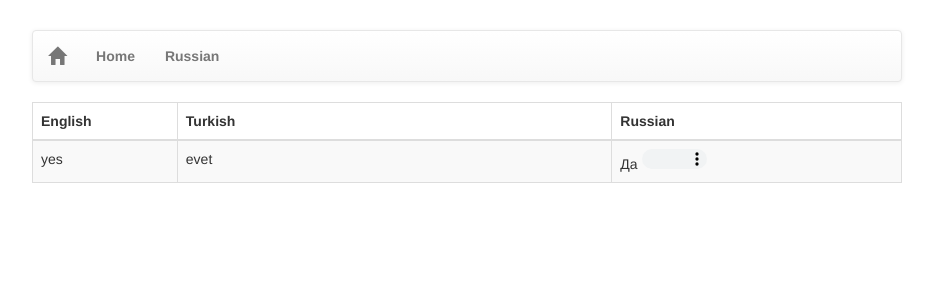
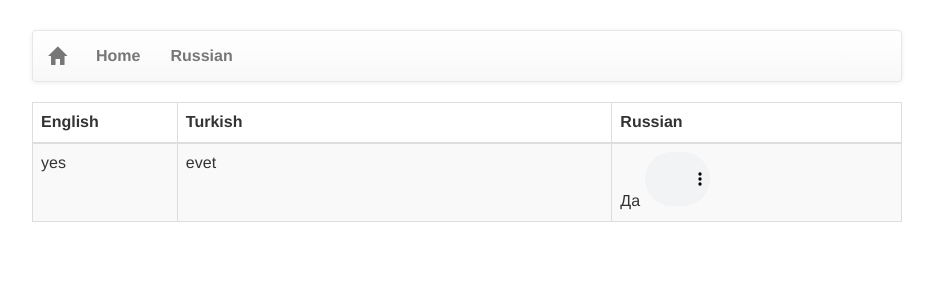
Before and after one commit to study-language/study-language-github.io, a Jekyll site: the page built from index.md, in a window 1280 px wide. Shown: the top 300 px of the page, without its empty margins (173-1106 px from the left). Built offline with Jekyll 4.4.1, drawn with Linux system fonts in a browser that asks for light colours; our own code applies the rules of GitHub Pages for plain Markdown files; the repository's description, which GitHub fills in, is left out.

Commit message:
Update custom.css

```diff
--- a/assets/css/custom.css
+++ b/assets/css/custom.css
@@ -1,5 +1,6 @@
 body {
   padding-top: 10px;
+  font-size: 16px;
 }
 
 .navbar {
@@ -12,6 +13,5 @@ body {
 }
 
 .myaudio {
- height: 20px;
  width: 65px;
 }
```
